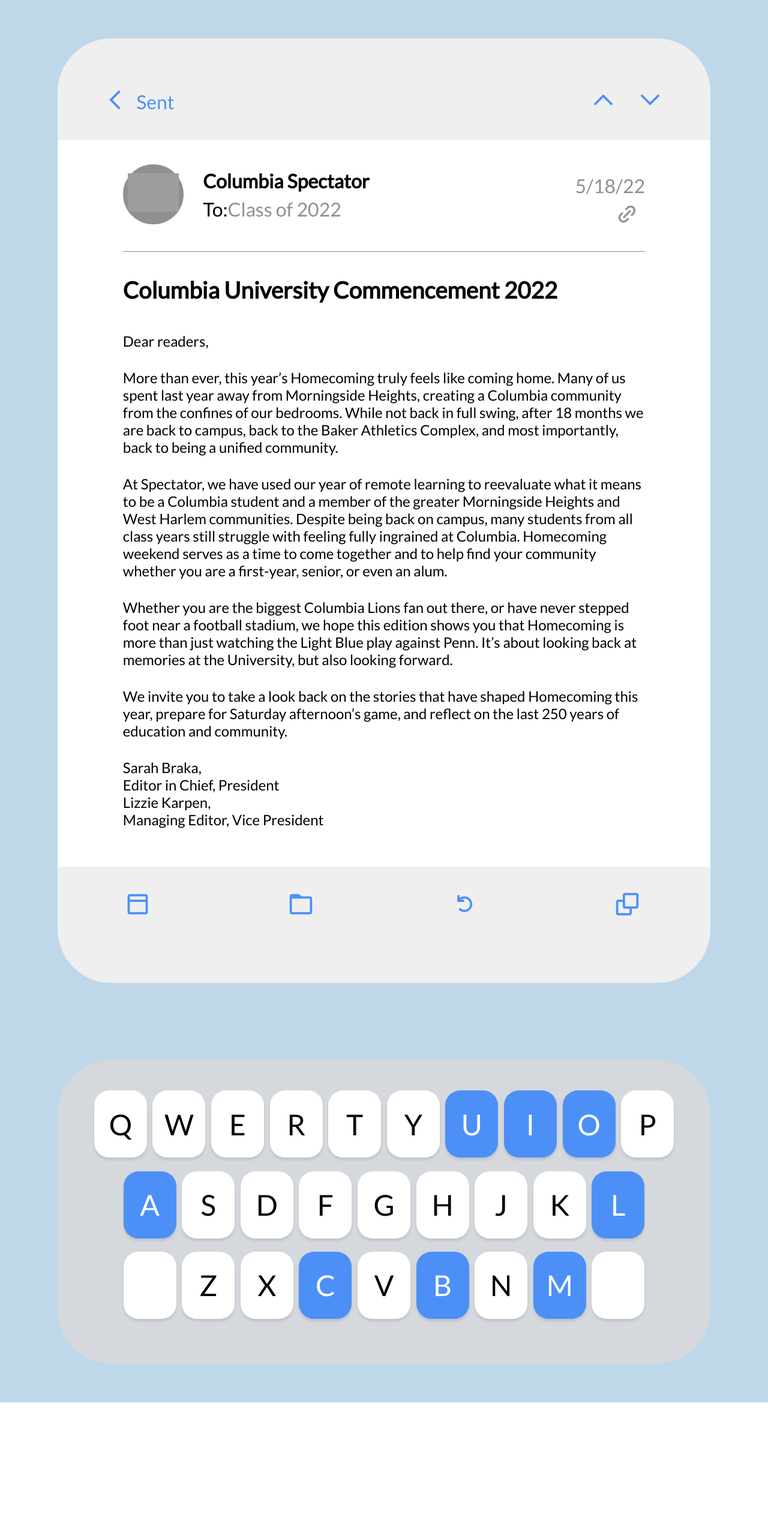
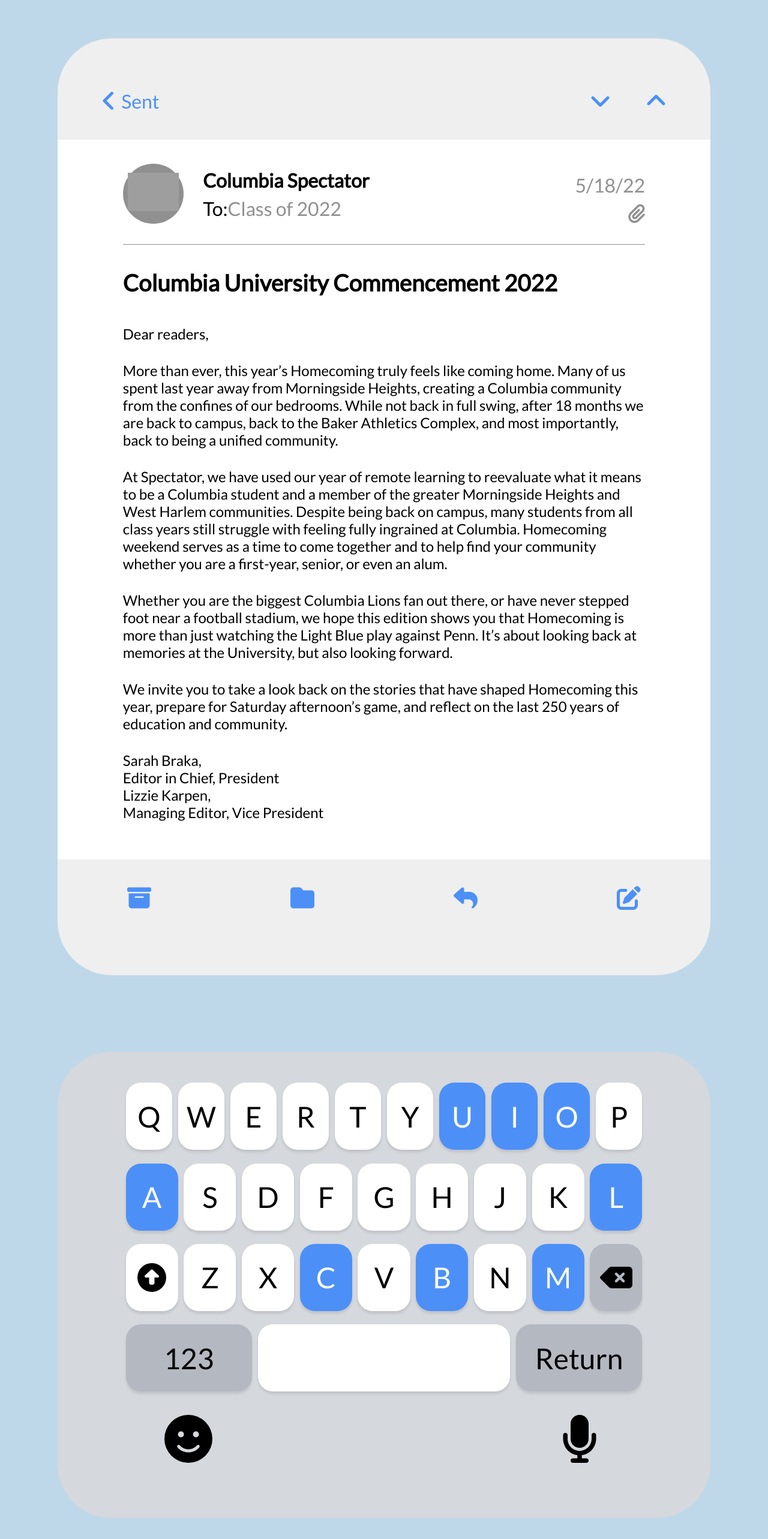
Before and after one commit to spectatorpublishing/commencement2022, a React (Create React App) app: page / in a window 1280 px wide. Shown: the top 2566 px of the page at 60% size. Before the commit the page ends 2338 px from the top, so only its background shows below. Built offline with nearby package versions, Linux system fonts and the light colour scheme; grey boxes are pictures that could not be loaded.

Commit message:
switched to FontAwesome icons

```diff
--- a/package.json
+++ b/package.json
@@ -3,6 +3,10 @@
   "version": "0.1.0",
   "private": true,
   "dependencies": {
+    "@fortawesome/fontawesome-svg-core": "^6.1.1",
+    "@fortawesome/free-regular-svg-icons": "^6.1.1",
+    "@fortawesome/free-solid-svg-icons": "^6.1.1",
+    "@fortawesome/react-fontawesome": "^0.1.18",
     "@testing-library/jest-dom": "^5.16.4",
     "@testing-library/react": "^13.2.0",
     "@testing-library/user-event": "^13.5.0",
--- a/src/components/EditorLetter.js
+++ b/src/components/EditorLetter.js
@@ -1,7 +1,8 @@
 import React from "react";
 import styled from 'styled-components/macro';
 import theme from "../theme";
-import { Icon, Attach } from "./Icons";
+import { FontAwesomeIcon } from '@fortawesome/react-fontawesome';
+import { faAngleLeft, faAngleDown, faAngleUp, faPaperclip, faBoxArchive, faFolder, faReply, faPenToSquare } from '@fortawesome/free-solid-svg-icons';
 
 const LetterWrapper = styled.div`
   height: fit-content;
@@ -190,15 +191,55 @@
     }
 `;
 
+const IconWrapper = styled.div`
+    align-self: flex-end;
+    font-size: 2.5rem;
+    color: ${theme.colors.blue};
+
+    &.attach {
+        text-align: end;
+        font-size: 2rem;
+        color: ${theme.colors.gray};
+    }
+
+    @media (max-width: ${theme.sizes.mobile}) {
+        width: 25px;
+        height: 25px;
+
+        &>svg {
+            width: 25px;
+            height: 25px;
+        }
+
+        &.small {
+            text-align: right;
+            width: 25px;
+            height: 25px;
+            margin-top: .2rem;
+
+            &>svg {
+                width: 20px;
+                height: 20px;
+            }
+        }
+    }
+`;
+
 const TopBar = () => {
     return (
         <BarWrapper>
             <Row>
-                <Icon left></Icon>
+                <IconWrapper>
+                    <FontAwesomeIcon icon={faAngleLeft}></FontAwesomeIcon>
+                </IconWrapper>
                 <Text>Sent</Text>
                 <LeftSide>
-                    <Icon up></Icon>
-                    <Icon down></Icon>
+                    <IconWrapper>
+                        <FontAwesomeIcon icon={faAngleDown}></FontAwesomeIcon>
+                    </IconWrapper>
+                    <IconWrapper>
+                        <FontAwesomeIcon icon={faAngleUp}></FontAwesomeIcon>
+                    </IconWrapper>
                 </LeftSide>
             </Row>
         </BarWrapper>
@@ -220,7 +261,9 @@
             </Col>
             <Col className="three">
                 <h2>5/18/22</h2>
-                <Attach></Attach>
+                <IconWrapper className="attach">
+                    <FontAwesomeIcon icon={faPaperclip}></FontAwesomeIcon>
+                </IconWrapper>
             </Col>
         </HeaderWrapper>
     )
@@ -246,10 +289,18 @@
 const BottomBar = () => {
     return (
         <Row className="icons">
-            <Icon read></Icon>
-            <Icon archive></Icon>
-            <Icon reply></Icon>
-            <Icon new></Icon>
+            <IconWrapper>
+                <FontAwesomeIcon icon={faBoxArchive}></FontAwesomeIcon>
+            </IconWrapper>
+            <IconWrapper>
+                <FontAwesomeIcon icon={faFolder}></FontAwesomeIcon>
+            </IconWrapper>
+            <IconWrapper>
+                <FontAwesomeIcon icon={faReply}></FontAwesomeIcon>
+            </IconWrapper>
+            <IconWrapper>
+                <FontAwesomeIcon icon={faPenToSquare}></FontAwesomeIcon>
+            </IconWrapper>
         </Row>
     )
 }
--- a/src/components/Icons.js
+++ /dev/null
@@ -1,89 +0,0 @@
-import React from "react";
-import styled from 'styled-components/macro';
-import theme from "../theme";
-
-const IconWrapper = styled.div`
-    width: 50px;
-    height: 50px;
-
-    @media (max-width: ${theme.sizes.mobile}) {
-        width: 25px;
-        height: 25px;
-
-        &>svg {
-            width: 25px;
-            height: 25px;
-        }
-
-        &.small {
-            text-align: right;
-            width: 25px;
-            height: 25px;
-            margin-top: .2rem;
-
-            &>svg {
-                width: 20px;
-                height: 20px;
-            }
-        }
-    }
-`;
-
-export const Icon = (props) => {
-    return (
-        <IconWrapper>
-            <svg width="45" height="45" viewBox="0 0 24 24" fill="none" xmlns="http://www.w3.org/2000/svg">
-                {props.left ?
-                <path
-                    d="M15.535 3.515L7.05005 12L15.535 20.485L16.95 19.071L9.87805 12L16.95 4.929L15.535 3.515Z"
-                    fill={theme.colors.blue}>
-                </path>
-                : props.down ?
-                <path
-                    d="M3.51489 8.465L11.9999 16.95L20.4849 8.465L19.0709 7.05L11.9999 14.122L4.92889 7.05L3.51489 8.465Z"
-                    fill={theme.colors.blue}>
-                </path>
-                : props.up ?
-                <path
-                    d="M20.4851 15.535L12.0001 7.05L3.51511 15.535L4.92911 16.95L12.0001 9.878L19.0711 16.95L20.4851 15.535Z"
-                    fill={theme.colors.blue}>
-                </path>
-                : props.read ?
-                <path
-                    d="M19 21H5C3.89543 21 3 20.1046 3 19V5C3 3.89543 3.89543 3 5 3H19C20.1046 3 21 3.89543 21 5V19C21 20.1046 20.1046 21 19 21ZM5 10V19H19V10H5ZM5 5V8H19V5H5Z"
-                    fill={theme.colors.blue}>
-                </path>
-                : props.archive ?
-                <path
-                    d="M20 21H4C2.89543 21 2 20.1046 2 19V5C2 3.89543 2.89543 3 4 3H10C10.2652 3 10.5195 3.10545 10.707 3.293L12.414 5H20C21.1046 5 22 5.89543 22 7V19C22 20.1046 21.1046 21 20 21ZM4 7V19H20V7H4Z"
-                    fill={theme.colors.blue}>
-                </path>
-                : props.reply ?
-                <path
-                    d="M6 4H8V6.55709C9.19001 5.622 10.6906 5.0643 12.3214 5.0643C16.1874 5.0643 19.3214 8.19831 19.3214 12.0643C19.3214 15.9303 16.1874 19.0643 12.3214 19.0643C10.171 19.0643 8.24696 18.0946 6.96289 16.5685L8.58221 15.3837C9.49811 16.4147 10.8339 17.0643 12.3214 17.0643C15.0829 17.0643 17.3214 14.8257 17.3214 12.0643C17.3214 9.30288 15.0829 7.0643 12.3214 7.0643C11.2346 7.0643 10.2288 7.41107 9.4085 8L12 8V10H6V4Z"
-                    fill={theme.colors.blue}>
-                </path>
-                : props.new ?
-                <path
-                    d="M14.0002 22H4.00019C3.46427 22.0186 2.94467 21.8139 2.56548 21.4347C2.1863 21.0555 1.98157 20.5359 2.00019 20V10C1.98157 9.46408 2.1863 8.94448 2.56548 8.5653C2.94467 8.18611 3.46427 7.98138 4.00019 8.00001H8.00019V4.00001C7.98157 3.46408 8.1863 2.94448 8.56548 2.5653C8.94467 2.18611 9.46427 1.98138 10.0002 2.00001H20.0002C20.5361 1.98138 21.0557 2.18611 21.4349 2.5653C21.8141 2.94448 22.0188 3.46408 22.0002 4.00001V14C22.0185 14.5358 21.8137 15.0553 21.4346 15.4344C21.0555 15.8135 20.536 16.0183 20.0002 16H16.0002V20C16.0185 20.5358 15.8137 21.0553 15.4346 21.4344C15.0555 21.8135 14.536 22.0183 14.0002 22ZM4.00019 10V20H14.0002V16H10.0002C9.46435 16.0183 8.94493 15.8135 8.56581 15.4344C8.18669 15.0553 7.98187 14.5358 8.00019 14V10H4.00019ZM10.0002 4.00001V14H20.0002V4.00001H10.0002Z"
-                    fill={theme.colors.blue}>
-                </path>
-                : null }
-            </svg>
-        </IconWrapper>
-
-    )
-}
-
-export const Attach = () => {
-    return (
-        <IconWrapper className="small" style={{alignSelf:"flex-end"}}>
-            <svg width="40" height="40" viewBox="0 0 24 24" fill="none" xmlns="http://www.w3.org/2000/svg">
-                <path
-                    d="M8.46492 20.535C6.44276 20.535 4.6197 19.3169 3.84572 17.4487C3.07175 15.5805 3.49925 13.4301 4.92892 12L7.05092 9.87799L8.46492 11.292L6.34392 13.413C5.58598 14.1709 5.28997 15.2756 5.5674 16.311C5.84482 17.3464 6.65354 18.1551 7.6889 18.4325C8.72426 18.7099 9.82898 18.4139 10.5869 17.656L12.7079 15.535L14.1219 16.95L12.0009 19.071C11.065 20.0115 9.79178 20.5387 8.46492 20.535ZM9.17192 16.242L7.75792 14.828L14.8289 7.75699L16.2429 9.17099L9.17292 16.241L9.17192 16.242ZM16.9509 14.121L15.5359 12.707L17.6569 10.586C18.4252 9.83032 18.7291 8.72065 18.4532 7.67897C18.1772 6.63729 17.3637 5.82364 16.3221 5.54743C15.2805 5.27123 14.1708 5.57491 13.4149 6.34299L11.2929 8.46399L9.87892 7.04999L12.0009 4.92799C13.956 2.98996 17.1099 2.99686 19.0565 4.94344C21.0031 6.89002 21.01 10.0439 19.0719 11.999L16.9509 14.12V14.121Z"
-                    fill={theme.colors.gray}>
-                </path>
-            </svg>
-        </IconWrapper>
-    )
-}
--- a/src/components/Key.js
+++ b/src/components/Key.js
@@ -1,6 +1,8 @@
 import React from "react";
 import styled from 'styled-components/macro';
 import theme from "../theme";
+import { FontAwesomeIcon } from '@fortawesome/react-fontawesome';
+import { faDeleteLeft, faCircleUp } from '@fortawesome/free-solid-svg-icons';
 
 const KeyWrapper = styled.div`
   width: 5.5rem;
@@ -16,13 +18,21 @@
   box-shadow: 0px 4px 4px rgba(0, 0, 0, 0.1);
   font-family: 'Lato';
 
-  &.big {
-    width: 4.5rem;
-  }
-
   &.active {
     background-color: ${theme.colors.blue};
     color: ${theme.colors.white};
+  }
+
+  &.gray {
+    background-color: ${theme.colors.keyGray};
+  }
+
+  &.fill {
+      width: 50%;
+  }
+
+  &.wide {
+      width: 25%;
   }
 
   @media only screen and (max-width: 768px) {
@@ -37,25 +47,13 @@
   }
 `
 
-const Shift = () => {
-    return (
-        <></>
-    )
-}
-
-const Del = () => {
-    return (
-        <></>
-    )
-}
-
-const Key = ({ keyVal, active, shift, del }) => {
+const Key = ({ keyVal, active, shift, del, blank, num, enter }) => {
     return (
         <KeyWrapper
-            className={active ? "active" : null}
+            className={active ? "active" : del ? "gray" : blank ? "fill" : (num || enter) ? "gray wide" : null}
         >
-            {shift ? <Shift></Shift>
-            : del ? <Del></Del>
+            {shift ? <FontAwesomeIcon icon={faCircleUp} />
+            : del ? <FontAwesomeIcon icon={faDeleteLeft}/>
             : null}
             {keyVal}
         </KeyWrapper>
--- a/src/components/Keyboard.js
+++ b/src/components/Keyboard.js
@@ -2,6 +2,8 @@
 import styled from 'styled-components/macro';
 import theme from "../theme";
 import Key from "./Key";
+import { FontAwesomeIcon } from '@fortawesome/react-fontawesome';
+import { faFaceSmile, faMicrophone } from '@fortawesome/free-solid-svg-icons';
 
 const KEYS1 = ["Q", "W", "E", "R", "T", "Y", "U", "I", "O", "P"];
 const KEYS2 = ["A", "S", "D", "F", "G", "H", "J", "K", "L"];
@@ -35,6 +37,20 @@
   flex-direction: row;
   display: flex;
   justify-content: center;
+  width: 80%;
+
+  &.icons {
+      justify-content: space-between;
+  }
+`;
+
+const IconWrapper = styled.div`
+  width: 25%;
+  height: 135px;
+  color: ${theme.colors.black};
+  font-size: 5rem;
+  display: grid;
+  place-items: center;
 `;
 
 const isActive = (key) => {
@@ -61,6 +77,19 @@
                 })}
                 <Key del></Key>
             </Line>
+            <Line>
+                <Key keyVal="123" num></Key>
+                <Key blank></Key>
+                <Key keyVal="Return" enter></Key>
+            </Line>
+            <Line className="icons">
+                <IconWrapper>
+                    <FontAwesomeIcon icon={faFaceSmile} />
+                </IconWrapper>
+                <IconWrapper>
+                    <FontAwesomeIcon icon={faMicrophone} />
+                </IconWrapper>
+            </Line>
         </KeyboardWrapper>
     )
 }
--- a/src/theme.js
+++ b/src/theme.js
@@ -6,7 +6,8 @@
       lightGray: "#EFEFEF",
       blue: "#4C90F7",
       gray: "#909090",
-      darkGray: "#D5D8DD"
+      darkGray: "#D5D8DD",
+      keyGray: "#B4B8C0"
     },
     sizes: {
       mobile: "767px",
```
Also changed, not shown: 1 other file (tests, documents, lock files or other folders).
